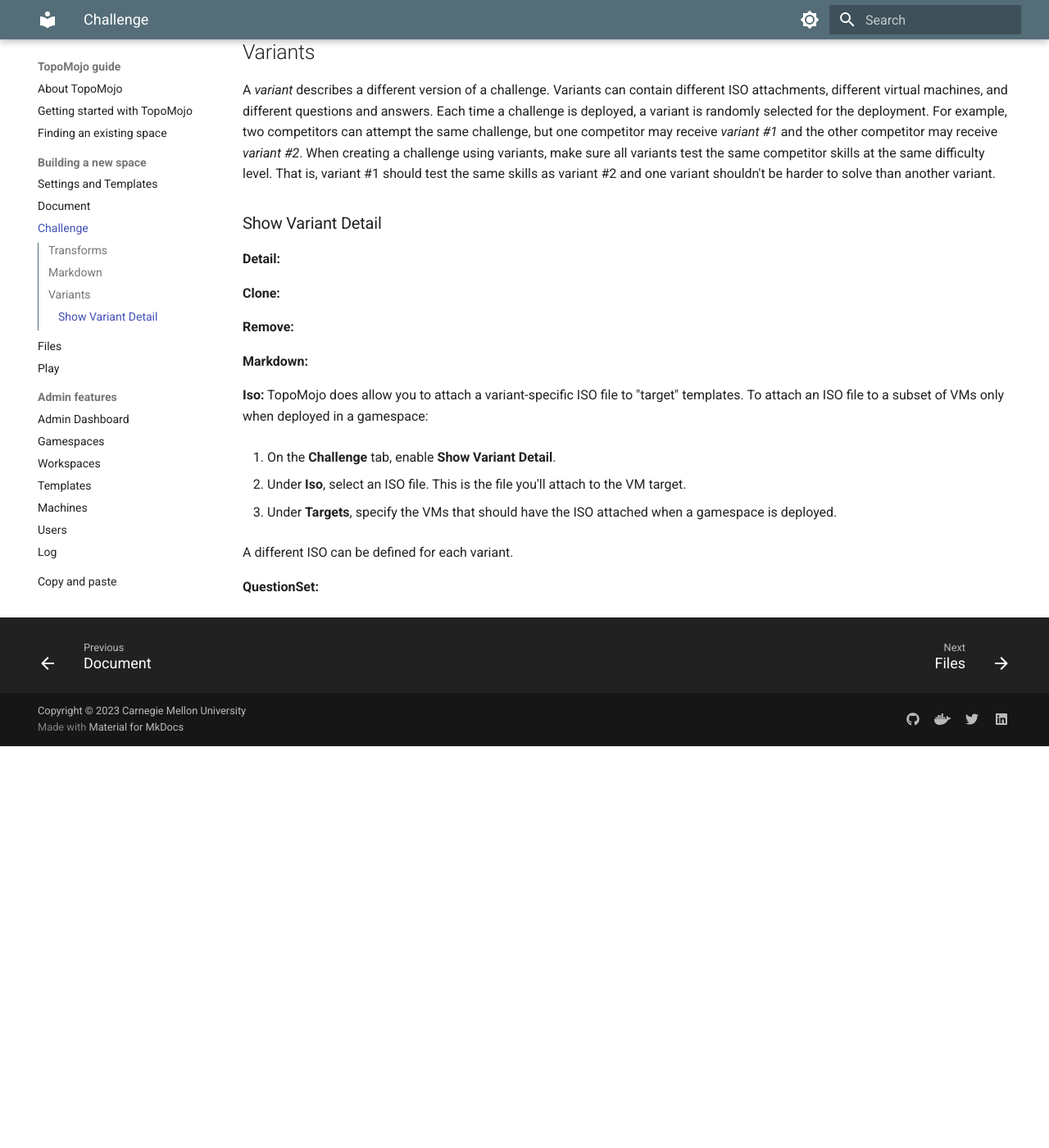
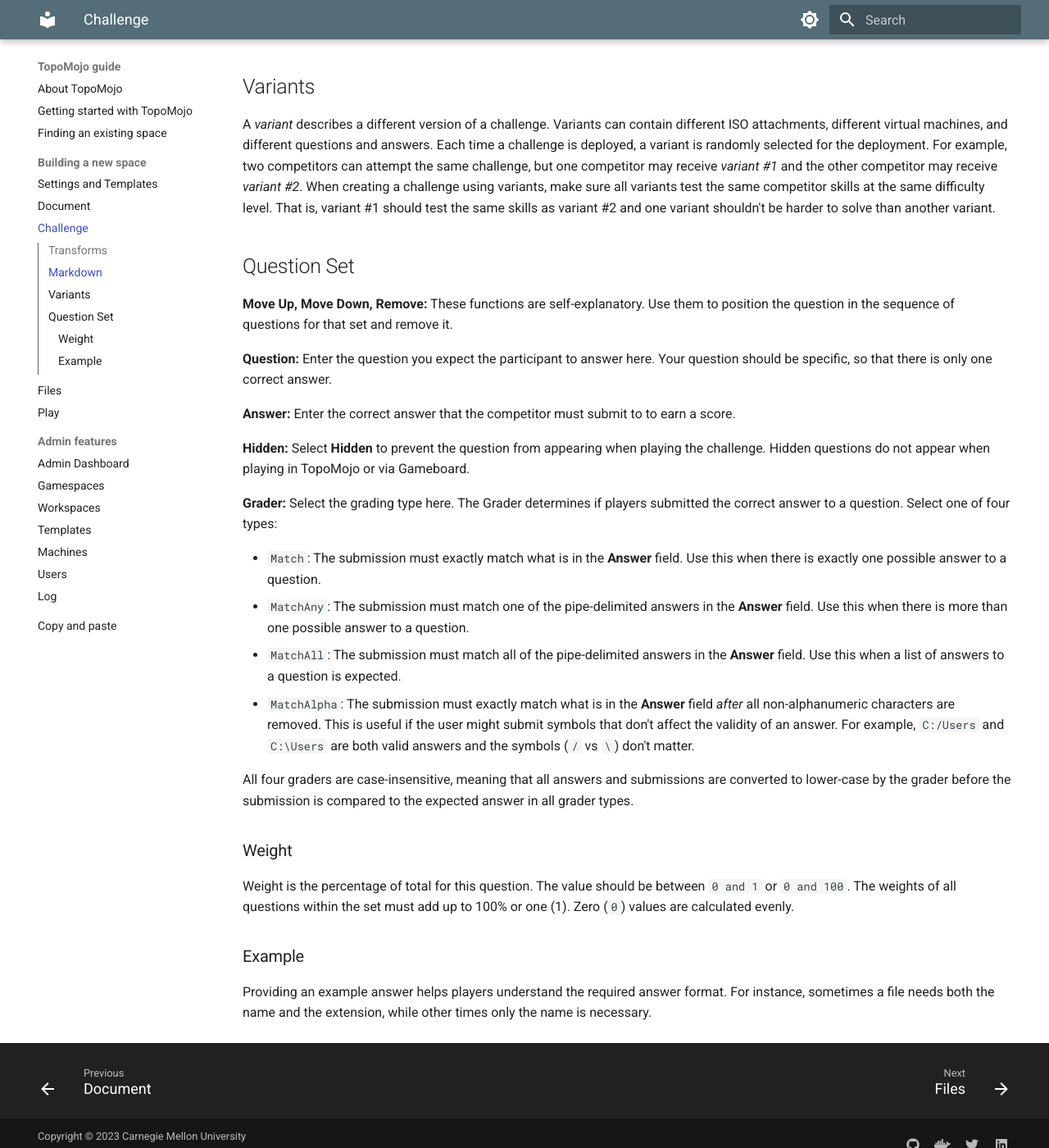
Before and after one commit to cmu-sei/foundry-docs, an MkDocs documentation site: the page built from docs/topomojo/challenge.md, in a window 1280 px wide and 1400 px high, scrolled down 1653 px. Shown: the whole window at 82% size. Built offline with MkDocs 1.6.1 and Material for MkDocs 9.7.7, drawn with Linux system fonts in a browser that asks for light colours; before the commit the page ends 2563 px from its top, so only the background shows below that; some of the changed text lies outside the part shown.

Commit message:
added question set grading type options

```diff
--- a/docs/topomojo/challenge.md
+++ b/docs/topomojo/challenge.md
@@ -1,10 +1,10 @@
-# Challenge
+# Challenge tab
 
-The **Challenge** page in the Topo workspace is used when both Gameboard and TopoMojo are integrated to execute a cyber competition. More information on linking those two applications together can be found elsewhere in the Foundry documentation. The Challenge page is where you create random key/values, embed them in a *gamespace* at deploy time, and ask questions of competitors (players).
+The *Challenge* tab in the Topo workspace is used when both Gameboard and TopoMojo are integrated to execute a cyber competition. More information on linking those two applications together can be found elsewhere in the Foundry documentation. The Challenge tab is where you create random key/values, embed them in a *gamespace* at deploy time, and ask questionsand answers of competitors (players).
 
 ## Transforms
 
-*Transforms* allow you to define dynamic variables that are generated based on certain criteria or types. Transforms are also a key/value pair definition – the *key* is the name of your transform and the *value* is the type of the transform.  The screen print below shows a transform named “token1” that will have a value of 8 random hexadecimal characters.
+**Transforms** allow you to define dynamic variables that are generated based on certain criteria or types. Transforms are also a key/value pair definition – the **key** is the name of your transform and the **value** is the type of the transform.  The screen print below shows a transform named “token1” that will have a value of 8 random hexadecimal characters.
 
 *Screen print 1:*
 
@@ -12,7 +12,7 @@
 
 To access transforms, use the referenced "*double-pounder-key* (`##key##`)" notation. When TopoMojo deploys a gamespace, the engine generates the random values for all transforms, looks for double-pounder-keys, then replaces them with the randomly generated values for that deployment.
 
-Any of the sections on the Challenge tab (e.g., Transforms, Markdown, Questions, Answers) can contain *double-pounder-keys* that will be replaced with transform values at deploy time. You can also use transform *double-pounder-keys* in the **Guest Settings** field of a template to inject random variables into VM guest info variables when deploying a gamespace (transforms aren’t generated when deploying workspace VMs, so the value of the variable will be the *double-pounder-key*).
+Any of the sections on the Challenge tab (e.g., Transforms, Markdown, Questions, Answers) can contain *double-pounder-keys* that will be replaced with transform values at deploy time. You can also use transform *double-pounder-keys* in the *Guest Settings* field of a template to inject random variables into VM guest info variables when deploying a gamespace (transforms aren’t generated when deploying workspace VMs, so the value of the variable will be the *double-pounder-key*).
 
 The screen print below shows the Guest Settings of a VM template configured to use two guest info variables: `var1` and `token1`. `Var1` has a value of “test” and `token1` will have a random 8-character hexadecimal string assigned when a gamespace is deployed.
 
@@ -24,28 +24,35 @@
 
 ## Markdown
 
+The markdown you enter here gets appended to the gamespace document.
+
 ## Variants
 
 A *variant* describes a different version of a challenge. Variants can contain different ISO attachments, different virtual machines, and different questions and answers. Each time a challenge is deployed, a variant is randomly selected for the deployment. For example, two competitors can attempt the same challenge, but one competitor may receive *variant #1* and the other competitor may receive *variant #2*.  When creating a challenge using variants, make sure all variants test the same competitor skills at the same difficulty level. That is, variant #1 should test the same skills as variant #2 and one variant shouldn't be harder to solve than another variant.
 
-### Show Variant Detail
+## Question Set
 
-**Detail:**
+**Move Up, Move Down, Remove:** These functions are self-explanatory. Use them to position the question in the sequence of questions for that set and remove it.
 
-**Clone:**
+**Question:** Enter the question you expect the participant to answer here. Your question should be specific, so that there is only one correct answer.
 
-**Remove:**
+**Answer:** Enter the correct answer that the competitor must submit to to earn a score.
 
-**Markdown:**
+**Hidden:** Select **Hidden** to prevent the question from appearing when playing the challenge. Hidden questions do not appear when playing in TopoMojo or via Gameboard.
 
-**Iso:** TopoMojo does allow you to attach a variant-specific ISO file to "target" templates. To attach an ISO file  to a subset of VMs only when deployed in a gamespace:
+**Grader:** Select the grading type here. The Grader determines if players submitted the correct answer to a question. Select one of four types:
 
-1. On the **Challenge** tab, enable **Show Variant Detail**.
+- `Match`: The submission must exactly match what is in the **Answer** field. Use this when there is exactly one possible answer to a question.
+- `MatchAny`: The submission must match one of the pipe-delimited answers in the **Answer** field. Use this when there is more than one possible answer to a question.
+- `MatchAll`: The submission must match all of the pipe-delimited answers in the **Answer** field. Use this when a list of answers to a question is expected.
+- `MatchAlpha`: The submission must exactly match what is in the **Answer** field *after* all non-alphanumeric characters are removed. This is useful if the user might submit symbols that don't affect the validity of an answer. For example, `C:/Users` and `C:\Users` are both valid answers and the symbols (`/` vs `\`) don't matter.
 
-2. Under **Iso**, select an ISO file. This is the file you'll attach to the VM target.
+All four graders are case-insensitive, meaning that all answers and submissions are converted to lower-case by the grader before the submission is compared to the expected answer in all grader types.
 
-3. Under **Targets**, specify the VMs that should have the ISO attached when a gamespace is deployed.
+### Weight
 
-A different ISO can be defined for each variant.
+Weight is the percentage of total for this question. The value should be between `0 and 1` or `0 and 100`. The weights of all questions within the set must add up to 100% or one (1). Zero (`0`) values are calculated evenly.
 
-**QuestionSet:**
+### Example
+
+Providing an example answer helps players understand the required answer format. For instance, sometimes a file needs both the name and the extension, while other times only the name is necessary.
```
